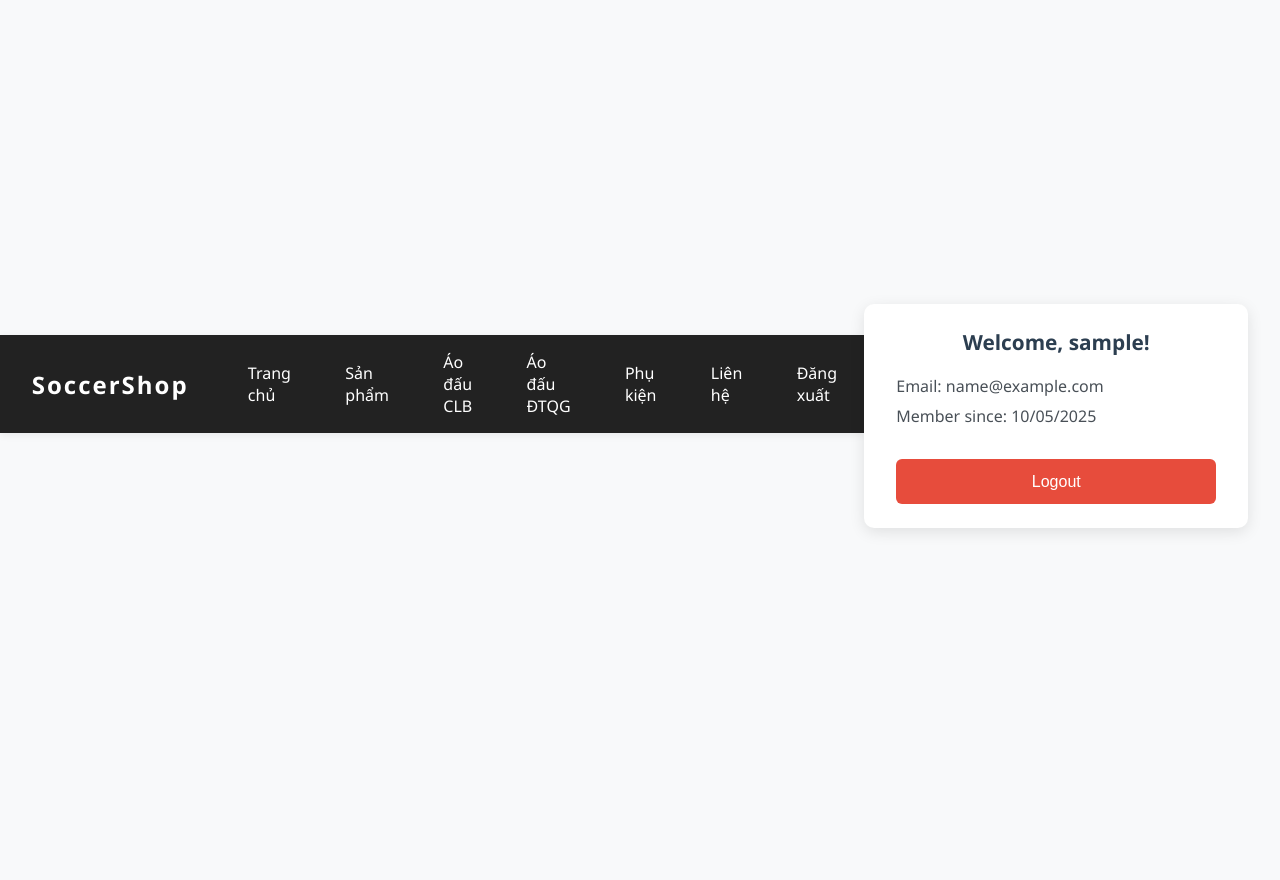
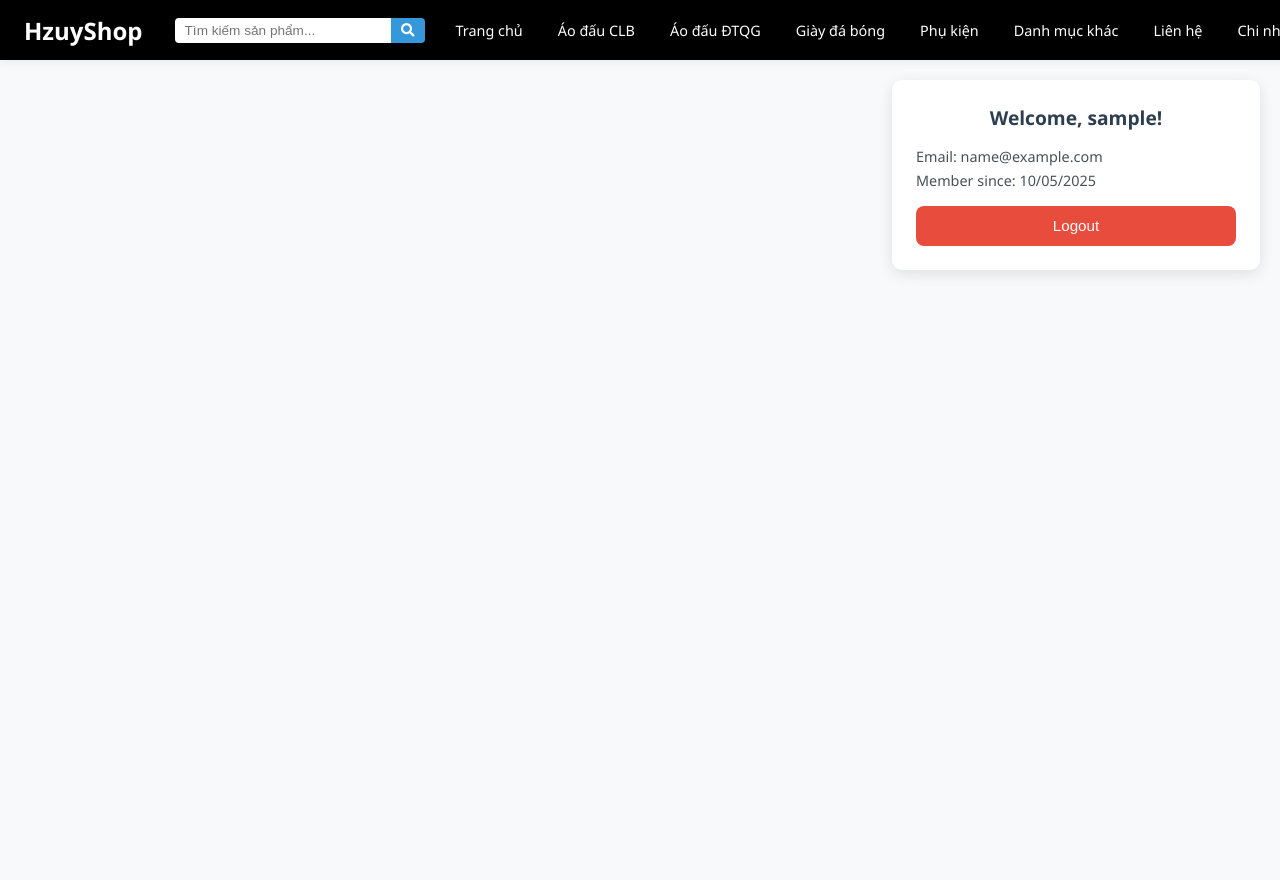
Before and after one commit to hzuy/Python_Web, a Flask app: page /dashboard in a window 1280 px wide. Before the commit the page ends 532 px from the top, so only its background shows below. Run offline with Flask 3, Linux system fonts and the light colour scheme; the visitor is signed in with stand-in values (Sample User, id 1).

Commit message:
refactor:change menu

```diff
--- a/static/css/styles.css
+++ b/static/css/styles.css
@@ -1,38 +1,70 @@
-/* Base Styles */
+/* Biến CSS */
+:root {
+  --primary: #3498db;
+  --primary-dark: #2980b9;
+  --danger: #e74c3c;
+  --danger-dark: #c0392b;
+  --text: #495057;
+  --shadow: 0 4px 15px rgba(0, 0, 0, 0.1);
+  --border-radius: 8px;
+}
+
+/* Reset và cơ bản */
 body {
   font-family: "Segoe UI", Tahoma, Geneva, Verdana, sans-serif;
   background-color: #f8f9fa;
   margin: 0;
   padding: 0;
-  display: flex;
-  justify-content: center;
-  align-items: center;
   min-height: 100vh;
   color: #333;
 }
 
-/* Common Container Styles */
+/* Container chung */
 .auth-container,
 .dashboard-container {
   background: white;
+  border-radius: 10px;
+  box-shadow: var(--shadow);
+}
+
+.auth-container {
   padding: 2.5rem;
-  border-radius: 10px;
-  box-shadow: 0 4px 15px rgba(0, 0, 0, 0.1);
   width: 100%;
   max-width: 450px;
-  margin: 1rem;
+  position: absolute;
+  top: 50%;
+  left: 50%;
+  transform: translate(-50%, -50%);
+  margin: 0;
 }
 
-/* Header Styles */
-h2 {
-  margin-top: 0;
-  color: #2c3e50;
+/* Authentication links styling */
+.auth-container p {
   text-align: center;
-  margin-bottom: 2rem;
-  font-size: 1.8rem;
+  margin-top: 1.5rem;
+  color: var(--text);
 }
 
-/* Form Styles */
+.auth-container p a {
+  color: var(--primary);
+  text-decoration: none;
+  font-weight: 500;
+  transition: color 0.3s ease;
+}
+
+.auth-container p a:hover {
+  color: var(--primary-dark);
+  text-decoration: underline;
+}
+
+.dashboard-container {
+  padding: 1.5rem;
+  width: 320px;
+  max-width: 90vw;
+  margin: 80px 20px 0 auto;
+}
+
+/* Form và Input */
 .form-group {
   margin-bottom: 1.5rem;
 }
@@ -40,7 +72,7 @@ h2 {
 label {
   display: block;
   margin-bottom: 0.5rem;
-  color: #495057;
+  color: var(--text);
   font-weight: 500;
   font-size: 0.95rem;
 }
@@ -49,26 +81,26 @@ input {
   width: 100%;
   padding: 0.85rem;
   border: 1px solid #ced4da;
-  border-radius: 6px;
+  border-radius: var(--border-radius);
   font-size: 1rem;
   transition: all 0.3s ease;
   box-sizing: border-box;
 }
 
 input:focus {
-  border-color: #3498db;
+  border-color: var(--primary);
   outline: none;
   box-shadow: 0 0 0 3px rgba(52, 152, 219, 0.2);
 }
 
-/* Button Styles */
+/* Button */
 button {
   width: 100%;
   padding: 0.85rem;
-  background-color: #3498db;
+  background-color: var(--primary);
   color: white;
   border: none;
-  border-radius: 6px;
+  border-radius: var(--border-radius);
   font-size: 1rem;
   font-weight: 500;
   cursor: pointer;
@@ -77,14 +109,149 @@ button {
 }
 
 button:hover {
-  background-color: #2980b9;
+  background-color: var(--primary-dark);
 }
 
-/* Alert Messages */
+/* Menu chính */
+.main-menu {
+  width: 100%;
+  background: #000;
+  padding: 0 1.5rem;
+  height: 60px;
+  display: flex;
+  align-items: center;
+  position: fixed;
+  top: 0;
+  left: 0;
+  z-index: 1000;
+  box-shadow: 0 2px 8px rgba(0, 0, 0, 0.07);
+}
+
+.main-menu .logo {
+  font-size: 24px;
+  font-weight: bold;
+  color: white;
+  margin-right: 1rem;
+}
+
+/* Menu items */
+.main-menu ul {
+  display: flex;
+  align-items: center;
+  list-style: none;
+  margin: 0;
+  padding: 0;
+  gap: 5px;
+  width: 100%;
+  height: 100%;
+}
+
+.main-menu ul li {
+  height: 100%;
+  display: flex;
+  align-items: center;
+}
+
+.main-menu ul li a {
+  color: white;
+  text-decoration: none;
+  padding: 0 15px;
+  height: 40px;
+  display: flex;
+  align-items: center;
+  transition: all 0.3s ease;
+  border-radius: var(--border-radius);
+  font-size: 0.9rem;
+  white-space: nowrap;
+}
+
+.main-menu ul li a:hover {
+  background: var(--primary);
+  transform: translateY(-1px);
+}
+
+/* Cart và Logout */
+.cart,
+.logout {
+  height: 100%;
+  display: flex;
+  align-items: center;
+}
+
+.cart {
+  margin-left: 0;
+  margin-right: 5px;
+}
+
+.logout {
+  margin-right: 10px;
+}
+
+.cart a,
+.logout a {
+  height: 35px;
+  padding: 0 12px;
+  display: flex;
+  align-items: center;
+  border-radius: var(--border-radius);
+}
+
+.cart a {
+  gap: 0.5rem;
+}
+
+.cart a:hover {
+  background: var(--primary);
+  box-shadow: 0 2px 8px rgba(52, 152, 219, 0.3);
+}
+
+.logout a {
+  background: var(--danger);
+  padding: 0 15px;
+  height: 35px;
+  font-size: 0.9rem;
+  display: flex;
+  align-items: center;
+  justify-content: center;
+}
+
+.logout a:hover {
+  background: var(--danger-dark) !important;
+  box-shadow: 0 4px 12px rgba(231, 76, 60, 0.3);
+}
+
+/* Logout button trong dashboard */
+.logout-btn {
+  width: 100%;
+  padding: 0.7rem;
+  background-color: var(--danger);
+  color: white;
+  border: none;
+  border-radius: var(--border-radius);
+  margin-top: 1rem;
+  cursor: pointer;
+  transition: background-color 0.3s ease;
+  text-align: center;
+  font-size: 0.95rem;
+  line-height: 1;
+  display: flex;
+  align-items: center;
+  justify-content: center;
+  height: 40px;
+}
+
+.logout-btn:hover {
+  background-color: var(--danger-dark);
+}
+.main-menu .logo {
+  text-decoration: none;
+}
+
+/* Alert */
 .alert {
   padding: 0.85rem;
   margin: 1.25rem 0;
-  border-radius: 6px;
+  border-radius: var(--border-radius);
   font-size: 0.95rem;
   text-align: center;
 }
@@ -101,111 +268,83 @@ button:hover {
   border: 1px solid #c3e6cb;
 }
 
-/* Dashboard Specific Styles */
-.dashboard-container {
-  background: white;
-  padding: 1.5rem 2rem;
-  border-radius: 10px;
-  box-shadow: 0 4px 15px rgba(0, 0, 0, 0.1);
-  width: 320px;
-  max-width: 90vw;
-  margin: 2rem 2rem 0 auto;
-  position: relative;
-  right: 0;
+/* Search Box */
+.search-box {
+  display: flex;
+  align-items: center;
+  margin: 0 1rem;
+  min-width: 250px;
 }
+
+.search-box input {
+  width: 100%;
+  padding: 5px 10px;
+  border: none;
+  border-radius: 4px 0 0 4px;
+  font-size: 0.85rem;
+}
+
+.search-box button {
+  padding: 5px 10px;
+  background: var(--primary);
+  border: none;
+  border-radius: 0 4px 4px 0;
+  color: white;
+  cursor: pointer;
+  margin: 0;
+  width: auto;
+  font-size: 0.85rem;
+}
+
+.search-box button:hover {
+  background: var(--primary-dark);
+}
+
+/* Typography */
+h2 {
+  margin-top: 0;
+  color: #2c3e50;
+  text-align: center;
+  margin-bottom: 2rem;
+  font-size: 1.8rem;
+}
+
 .dashboard-container h2 {
-  font-size: 1.3rem;
-  margin-bottom: 1.2rem;
+  font-size: 1.2rem;
+  margin-bottom: 1rem;
 }
+
 .dashboard-container p {
-  font-size: 1rem;
-  margin: 0.5rem 0;
-  color: #495057;
+  font-size: 0.9rem;
+  margin: 0.3rem 0;
+  color: var(--text);
   text-align: left;
 }
-.dashboard-container .logout-btn {
-  width: 100%;
-  margin-top: 1.5rem;
+
+/* Responsive */
+@media (max-width: 1200px) {
+  .main-menu {
+    padding: 0 1rem;
+  }
+
+  .main-menu ul li a {
+    padding: 0 8px;
+  }
 }
 
-.logout-btn {
-  background-color: #e74c3c;
-  margin-top: 2rem;
-}
-
-.logout-btn:hover {
-  background-color: #c0392b;
-}
-
-/* Link Styles */
-a {
-  color: #3498db;
-  text-decoration: none;
-  font-weight: 500;
-  transition: color 0.2s ease;
-}
-
-a:hover {
-  color: #2980b9;
-  text-decoration: underline;
-}
-
-p {
-  margin: 1.5rem 0;
-  text-align: center;
-  font-size: 0.95rem;
-}
-
-/* Menu Styles */
-.main-menu {
-  width: 100vw;
-  background: #222;
-  color: #fff;
-  padding: 0;
-  margin: 0 0 2rem 0;
-  box-shadow: 0 2px 8px rgba(0, 0, 0, 0.07);
-  display: flex;
-  align-items: center;
-  justify-content: center;
-}
-.main-menu .logo {
-  font-size: 1.5rem;
-  font-weight: bold;
-  padding: 1rem 2rem;
-  color: #fff;
-  letter-spacing: 2px;
-}
-.main-menu ul {
-  list-style: none;
-  margin: 0;
-  padding: 0;
-  display: flex;
-  align-items: center;
-}
-.main-menu ul li {
-  margin: 0 0.5rem;
-}
-.main-menu ul li a {
-  display: block;
-  padding: 1rem 1.2rem;
-  color: #fff;
-  text-decoration: none;
-  font-weight: 500;
-  transition: background 0.2s, color 0.2s;
-  border-radius: 4px;
-}
-.main-menu ul li a:hover,
-.main-menu ul li.active a {
-  background: #3498db;
-  color: #fff;
-}
 @media (max-width: 700px) {
   .main-menu ul {
-    flex-direction: column;
-    background: #222;
-    width: 100vw;
+    flex-direction: row;
+    justify-content: flex-start;
   }
-  .main-menu .logo {
-    padding: 1rem;
+
+  .main-menu ul li:not(.cart):not(.logout) {
+    display: none;
+  }
+
+  .cart,
+  .logout {
+    margin: 0 5px;
+    display: flex;
   }
 }
--- a/templates/base.html
+++ b/templates/base.html
@@ -5,24 +5,63 @@
     <meta name="viewport" content="width=device-width, initial-scale=1.0" />
     <title>{% block title %}{% endblock %}</title>
     <link
+      rel="icon"
+      type="image/jpeg"
+      href="{{ url_for('static', filename='favicon_io/hzuyshop.jpg') }}"
+    />
+    <link
       rel="stylesheet"
       href="{{ url_for('static', filename='css/styles.css') }}"
     />
     <script src="https://cdn.jsdelivr.net/npm/vue@2.6.14/dist/vue.js"></script>
     <script src="https://cdn.jsdelivr.net/npm/axios/dist/axios.min.js"></script>
+    <link
+      rel="stylesheet"
+      href="https://cdnjs.cloudflare.com/ajax/libs/font-awesome/5.15.4/css/all.min.css"
+    />
+    <link
+      rel="apple-touch-icon"
+      sizes="180x180"
+      href="{{ url_for('static', filename='favicon_io/apple-touch-icon.png') }}"
+    />
+    <link
+      rel="icon"
+      type="image/png"
+      sizes="32x32"
+      href="{{ url_for('static', filename='favicon_io/favicon-32x32.png') }}"
+    />
+    <link
+      rel="icon"
+      type="image/png"
+      sizes="16x16"
+      href="{{ url_for('static', filename='favicon_io/favicon-16x16.png') }}"
+    />
+    <link
+      rel="manifest"
+      href="{{ url_for('static', filename='favicon_io/site.webmanifest') }}"
+    />
   </head>
   <body>
     {% if current_user.is_authenticated %}
     <nav class="main-menu">
-      <div class="logo">SoccerShop</div>
+      <a class="logo" href="/dashboard">HzuyShop</a>
+      <div class="search-box">
+        <input type="text" placeholder="Tìm kiếm sản phẩm..." />
+        <button type="submit"><i class="fas fa-search"></i></button>
+      </div>
       <ul>
         <li><a href="/dashboard">Trang chủ</a></li>
-        <li><a href="#">Sản phẩm</a></li>
         <li><a href="#">Áo đấu CLB</a></li>
         <li><a href="#">Áo đấu ĐTQG</a></li>
+        <li><a href="#">Giày đá bóng</a></li>
         <li><a href="#">Phụ kiện</a></li>
+        <li><a href="#">Danh mục khác</a></li>
         <li><a href="#">Liên hệ</a></li>
-        <li style="float: right"><a href="/logout">Đăng xuất</a></li>
+        <li><a href="#">Chi nhánh</a></li>
+        <li class="cart">
+          <a href="#"><i class="fas fa-shopping-cart"></i> Giỏ Hàng</a>
+        </li>
+        <li class="logout"><a href="/logout">Đăng xuất</a></li>
       </ul>
     </nav>
     {% endif %}
```
Also changed, not shown: static/favicon_io/android-chrome-192x192.png (added), static/favicon_io/android-chrome-512x512.png (added), static/favicon_io/apple-touch-icon.png (added), static/favicon_io/favicon-16x16.png (added), static/favicon_io/favicon-32x32.png (added), static/favicon_io/favicon.ico (added), static/favicon_io/site.webmanifest (added), static/img/nj_logo.jpg (added).
